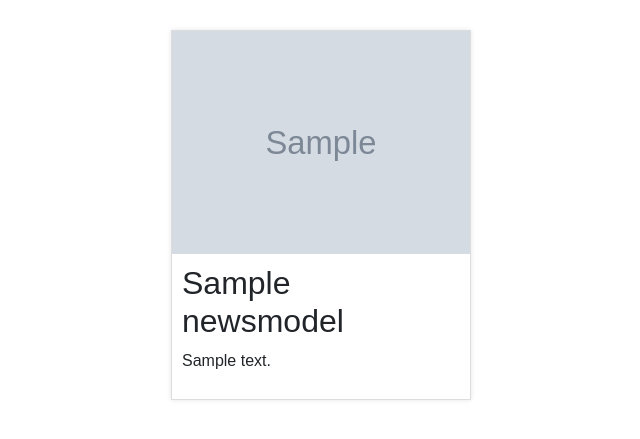
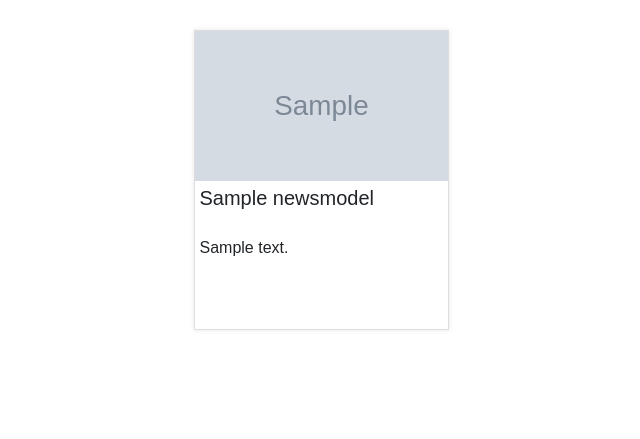
Before and after one commit to gustave-studio/science, a Django app: page / in a window 1280 px wide. Shown: the part 58-497 px from the top of the page, without its empty margins (319-959 px from the left). Run offline with Django 4.2, Linux system fonts and the light colour scheme; tables that the repository leaves empty hold one stand-in row (values such as "Sample post"); grey boxes marked "Sample" are stand-in pictures; parts of the project's set-up code (start-up, migrations or seed data) failed here and were passed over.

Commit message:
🎨トップページのデザインを変更
トップページの記事数を4つに変更。
ボックスからはみ出た記事は省略し、...を表示。

```diff
--- a/news_app/views.py
+++ b/news_app/views.py
@@ -5,7 +5,7 @@ from django.urls import reverse_lazy
 
 # Create your views here.
 def topfunc(request):
-  news_list = NewsModel.objects.order_by('-id')[:3]
+  news_list = NewsModel.objects.order_by('-id')[:4]
   return render(request, 'top.html', {'news_list': news_list})
 
 class NewsCreate(CreateView):
--- a/templates/top.html
+++ b/templates/top.html
@@ -24,20 +24,42 @@
     }
 
     .box {
-      width: 300px;
+      width: calc(25% - 20px);
+      height: 300px;
       margin: 10px;
       border: 1px solid #ddd;
       box-shadow: 0 0 5px rgba(0, 0, 0, 0.1);
+      overflow: hidden;
     }
 
     .box img {
       width: 100%;
-      height: auto;
+      height: 150px;
+      object-fit: cover;
+    }
+
+    .box-title h2{
+      font-size: 20px;
+    }
+
+    .box-title {
+      height: 50px;
+      padding: 5px;
+      overflow: hidden;
     }
 
     .box-content {
-      padding: 10px;
+      padding: 5px;
+      overflow: hidden;
+      font-size: 16px;
     }
+
+    @media (max-width: 1100px) {
+    .box {
+      width: 100%;
+      height: 100%;
+    }
+  }
   </style>
 {% endblock customcss %}
 
@@ -53,9 +75,11 @@
         {% for news in news_list %}
           <div class="box">
             <img src="{{ news.newsimage.url }}" alt="サムネイル1">
+            <div class="box-title">
+              <h2>{{ news.title |slice:":20" }}{% if news.title|length > 20 %} ...{% endif %}</h2>
+            </div>
             <div class="box-content">
-              <h2>{{ news.title }}</h2>
-              <p>{{ news.content }}</p>
+              <p>{{ news.content |slice:":70" }}{% if news.content|length > 70 %} ...{% endif %}</p>
             </div>
           </div>
         {% endfor %}
```
